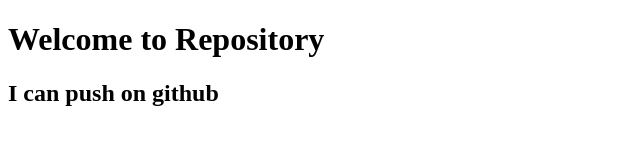
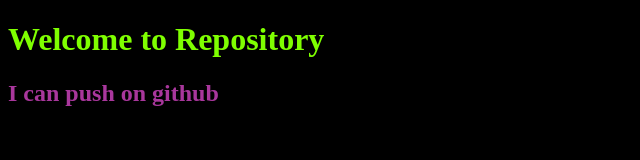
Before and after one commit to kanizfatima2/My_First_Repo, a plain HTML site: page index.html in a window 1280 px wide. Shown: the whole page, without its empty margins (0-640 px from the left). Drawn offline with Linux system fonts and the light colour scheme.

Commit message:
style added

```diff
--- a/index.html
+++ b/index.html
@@ -5,6 +5,7 @@
     <meta http-equiv="X-UA-Compatible" content="IE=edge">
     <meta name="viewport" content="width=device-width, initial-scale=1.0">
     <title>My First Repository</title>
+    <link rel="stylesheet" href="style.css">
 </head>
 <body>
    <h1>Welcome to Repository</h1>
--- /dev/null
+++ b/style.css
@@ -0,0 +1,9 @@
+body{
+    background-color: black;
+}
+h1{
+    color: chartreuse;
+}
+h2{
+    color: rgb(169, 55, 156);
+}
```
